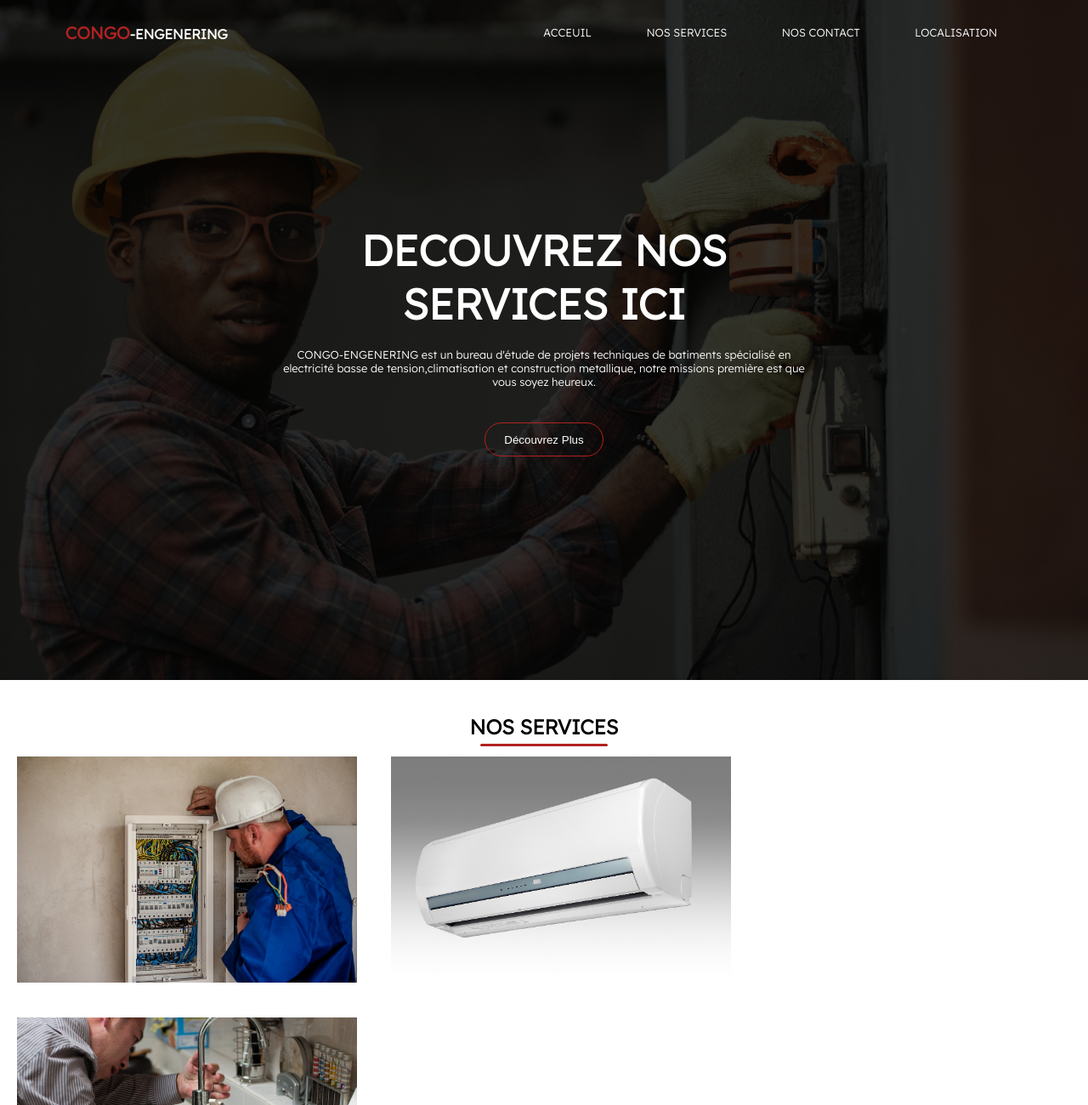
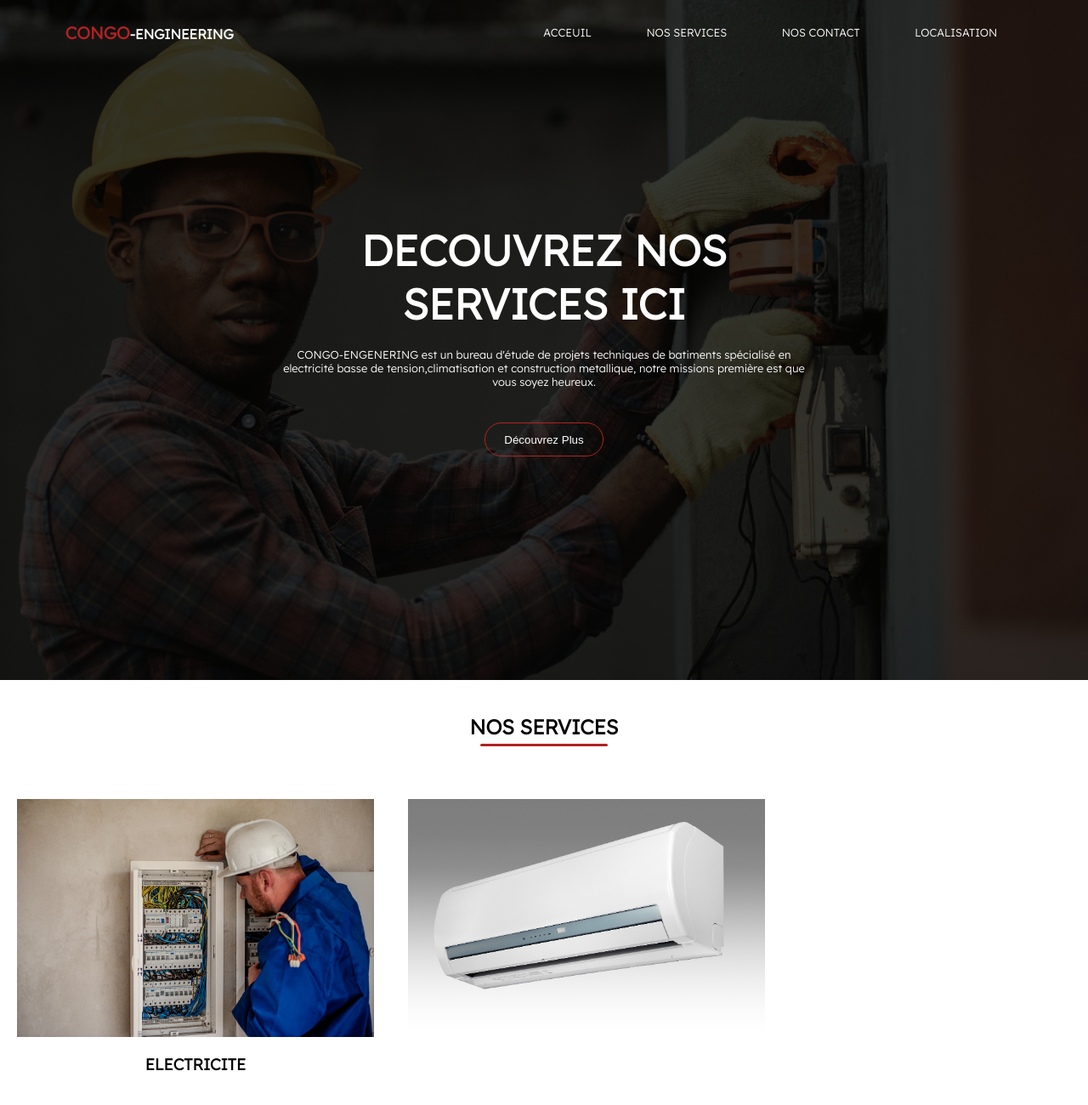
Before and after one commit to josuethetika/congoengenering, a plain HTML site: page index.html in a window 1280 px wide. Shown: the top 1300 px of the page at 85% size. Drawn offline with nearby package versions, Linux system fonts and the light colour scheme; a web font is replaced by a local one.

Commit message:
new update

```diff
--- a/index.html
+++ b/index.html
@@ -12,7 +12,7 @@
 <body>
     <section class="header">
         <nav>
-            <div class="logo"><h4><span class="congo">CONGO</span>-ENGENERING</h4></div>
+            <div class="logo"><h4><span class="congo">CONGO</span>-ENGINEERING</h4></div>
             <div class="nav-links">
                 <ul>
                     <li><a href="#">ACCEUIL</a></li>
@@ -34,7 +34,9 @@
         <div class="images">
         <div class="card">
              <img src="./image/electrician-gcd9d395cc_1280.jpg" alt="">
-         <P></P>
+             <h3>ELECTRICITE</h3>
+             <P></P>
+
         </div>
         <div class="card">
             <img src="./image/air-conditioner-gabc10f002_1280.jpg" >
--- a/style.css
+++ b/style.css
@@ -186,10 +186,11 @@ img{
 }
 
 .nos-services img{
-    width: 400px;
+    width: 420px;
     display: flex;
     align-items: center;
     justify-content: center;
+    margin-top: 50px;
 }
 
 .nos-services{
@@ -201,7 +202,17 @@ img{
 .images{
     display: flex;
     flex-wrap: wrap;
+
 }
 .images .card{
     margin: 20px;
+    align-items:center ;
+
+
 }
+.images .card h3{
+    margin-top:20px ;
+    justify-content: center;
+    display: flex;
+    align-items: center;
+}
```
